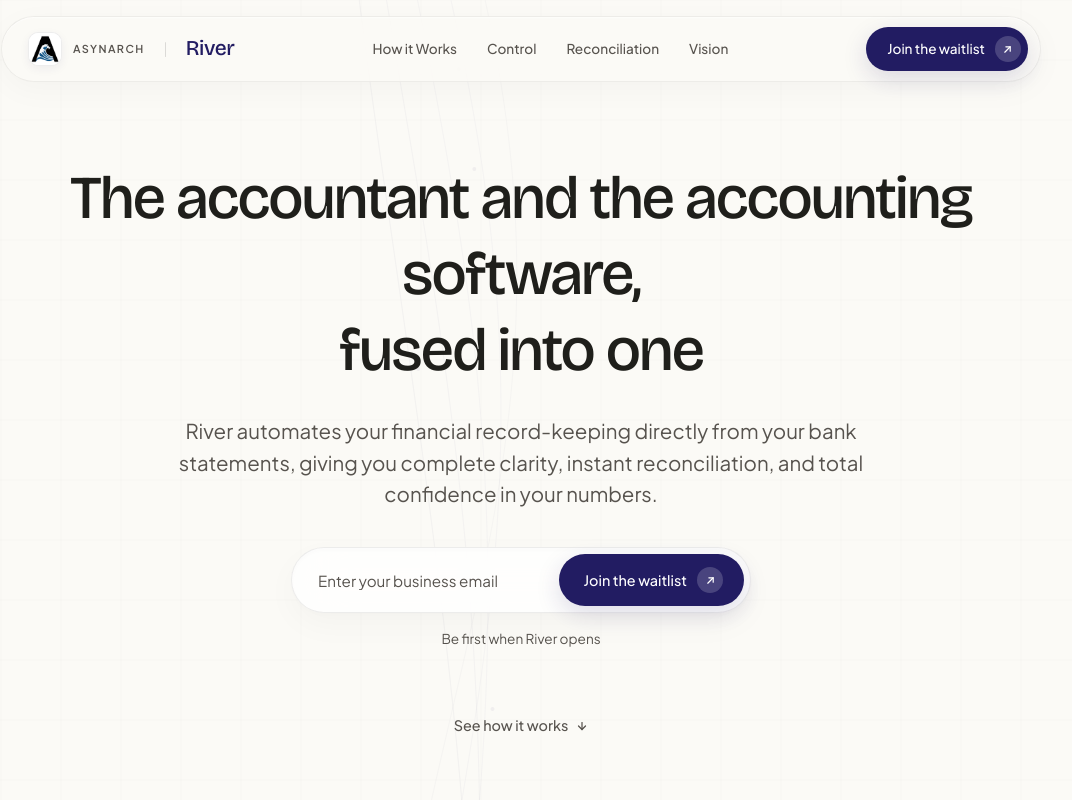
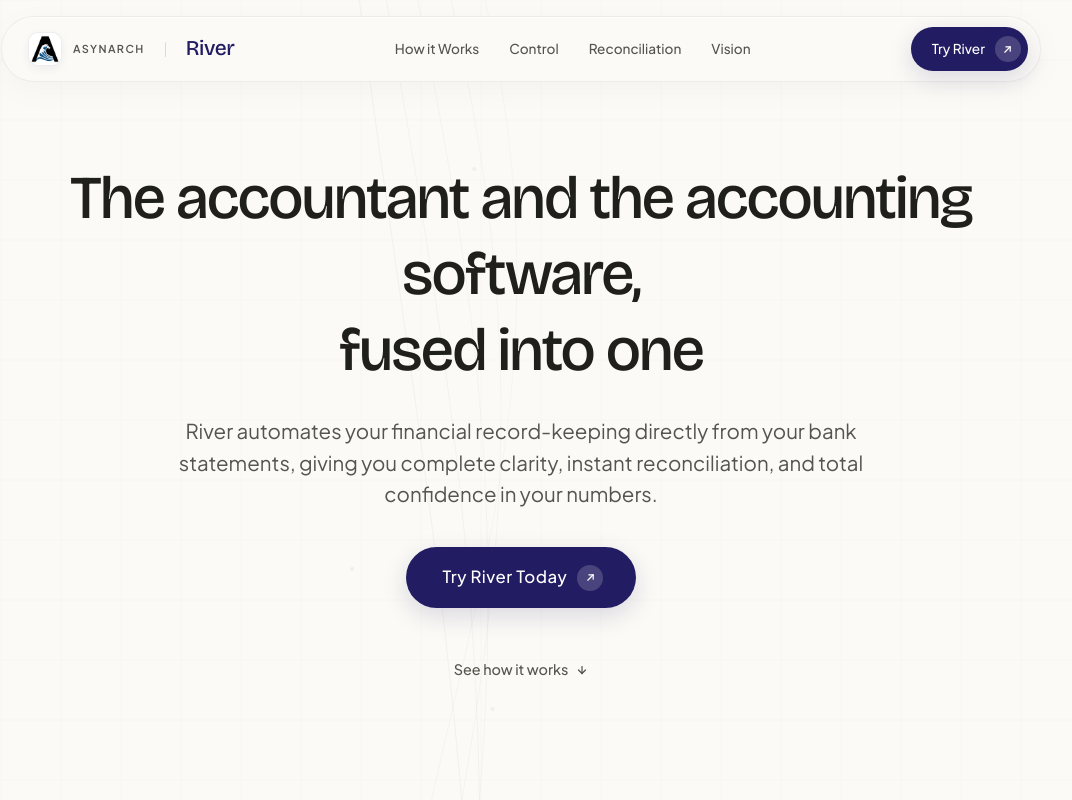
Before and after one commit to AtioLabs/atiolabs, a Next.js app: page / in a window 1280 px wide. Shown: the top 800 px of the page, without its empty margins (119-1191 px from the left). Built offline with nearby package versions, Linux system fonts and the light colour scheme.

Commit message:
feat: replace waitlist forms with Try River CTA buttons pointing to river.asynarch.com

```diff
--- a/components/Hero.tsx
+++ b/components/Hero.tsx
@@ -18,8 +18,26 @@
           River automates your financial record-keeping directly from your bank statements, giving you complete clarity, instant reconciliation, and total confidence in your numbers.
         </p>
 
-        <div className="reveal-item" style={{ "--delay": "160ms", marginBottom: "48px" } as React.CSSProperties}>
-          <WaitlistForm variant="hero" isJoined={isJoined} onJoin={onJoin} />
+        <div className="reveal-item" style={{ "--delay": "160ms", marginBottom: "48px", display: "flex", justifyContent: "center" } as React.CSSProperties}>
+          <a
+            href="https://river.asynarch.com/"
+            target="_blank"
+            rel="noopener noreferrer"
+            className="btn btn-primary"
+            style={{
+              padding: "16px 36px",
+              fontSize: "1.05rem",
+              letterSpacing: "0.03em"
+            }}
+          >
+            <span>Try River Today</span>
+            <span className="btn-icon" aria-hidden="true">
+              <svg viewBox="0 0 24 24" strokeLinecap="round" strokeLinejoin="round">
+                <path d="M7 17L17 7" />
+                <path d="M9 7h8v8" />
+              </svg>
+            </span>
+          </a>
         </div>
 
         <a href="#how-it-works" className="reveal-item" style={{
--- a/components/Navbar.tsx
+++ b/components/Navbar.tsx
@@ -45,11 +45,13 @@
             Vision
           </a>
           <a
-            href="#finale"
+            href="https://river.asynarch.com/"
+            target="_blank"
+            rel="noopener noreferrer"
             className="nav-cta-mobile btn btn-primary"
             onClick={() => setIsMobileOpen(false)}
           >
-            <span>Join the waitlist</span>
+            <span>Try River</span>
             <span className="btn-icon" aria-hidden="true">
               <svg viewBox="0 0 24 24" strokeLinecap="round" strokeLinejoin="round">
                 <path d="M7 17L17 7" />
@@ -70,8 +72,14 @@
             <line x1="3" y1="18" x2="21" y2="18" />
           </svg>
         </button>
-        <a href="#finale" className="btn btn-primary nav-cta-desktop" style={{ padding: "8px 10px 8px 20px", fontSize: "0.85rem" }}>
-          <span>Join the waitlist</span>
+        <a
+          href="https://river.asynarch.com/"
+          target="_blank"
+          rel="noopener noreferrer"
+          className="btn btn-primary nav-cta-desktop"
+          style={{ padding: "8px 10px 8px 20px", fontSize: "0.85rem" }}
+        >
+          <span>Try River</span>
           <span className="btn-icon" aria-hidden="true">
             <svg viewBox="0 0 24 24" strokeLinecap="round" strokeLinejoin="round">
               <path d="M7 17L17 7" />
--- a/components/OceanFinale.tsx
+++ b/components/OceanFinale.tsx
@@ -13,11 +13,29 @@
           Get your accounting off your <span style={{ color: "var(--brand-indigo)", borderBottom: "3px solid rgba(34, 28, 98, 0.3)", paddingBottom: "2px" }}>plate</span>
         </h2>
         <p className="reveal-item" style={{ "--delay": "100ms", marginTop: "16px", marginBottom: "40px" } as React.CSSProperties}>
-          River is opening soon. Be first to try it
+          Start simplifying your bank reconciliation today. Set up in minutes.
         </p>
 
-        <div className="reveal-item" style={{ "--delay": "200ms" } as React.CSSProperties}>
-          <WaitlistForm variant="finale" isJoined={isJoined} onJoin={onJoin} />
+        <div className="reveal-item" style={{ "--delay": "200ms", display: "flex", justifyContent: "center" } as React.CSSProperties}>
+          <a
+            href="https://river.asynarch.com/"
+            target="_blank"
+            rel="noopener noreferrer"
+            className="btn btn-primary"
+            style={{
+              padding: "16px 36px",
+              fontSize: "1.05rem",
+              letterSpacing: "0.03em"
+            }}
+          >
+            <span>Try River Today</span>
+            <span className="btn-icon" aria-hidden="true">
+              <svg viewBox="0 0 24 24" strokeLinecap="round" strokeLinejoin="round">
+                <path d="M7 17L17 7" />
+                <path d="M9 7h8v8" />
+              </svg>
+            </span>
+          </a>
         </div>
       </div>
     </section>
```
